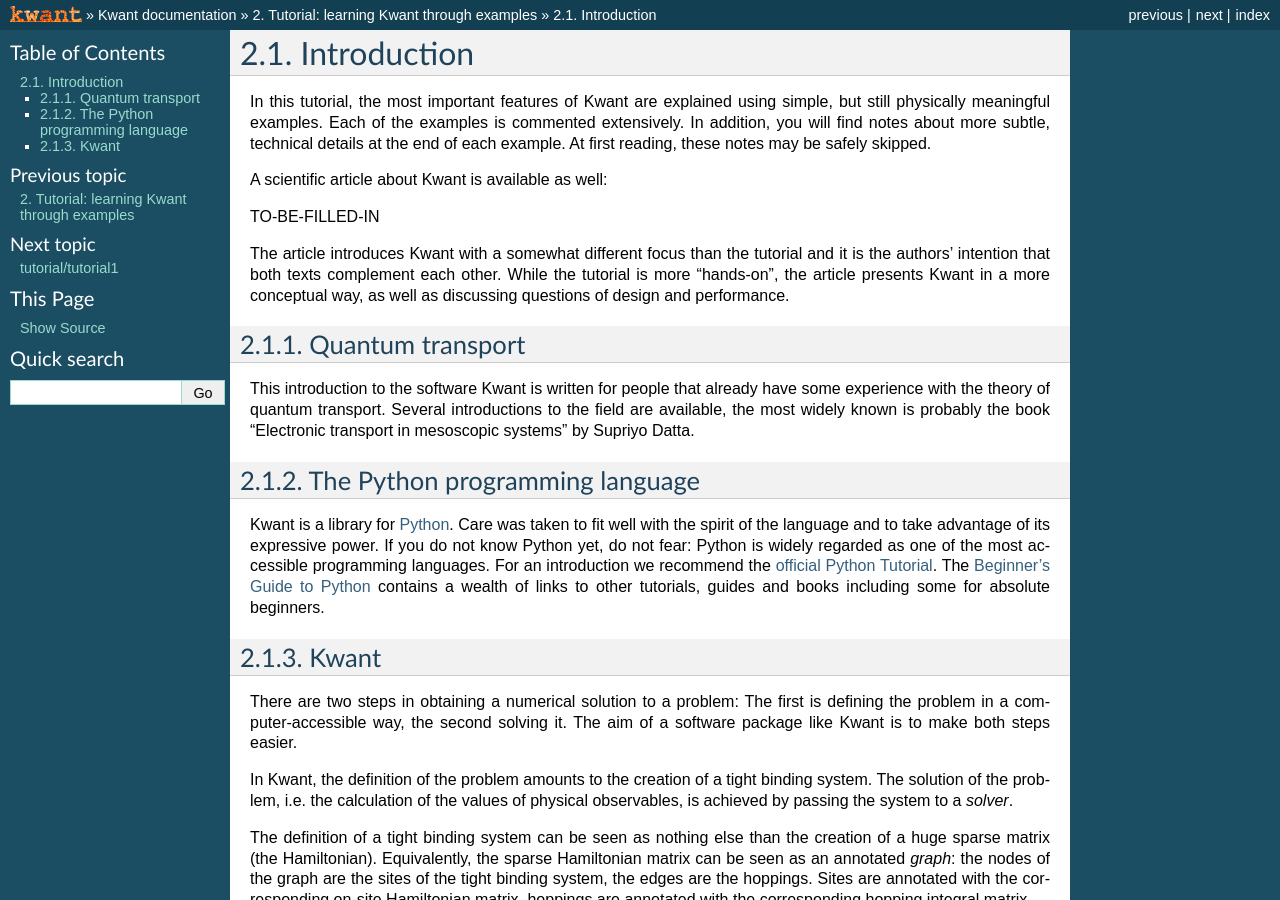
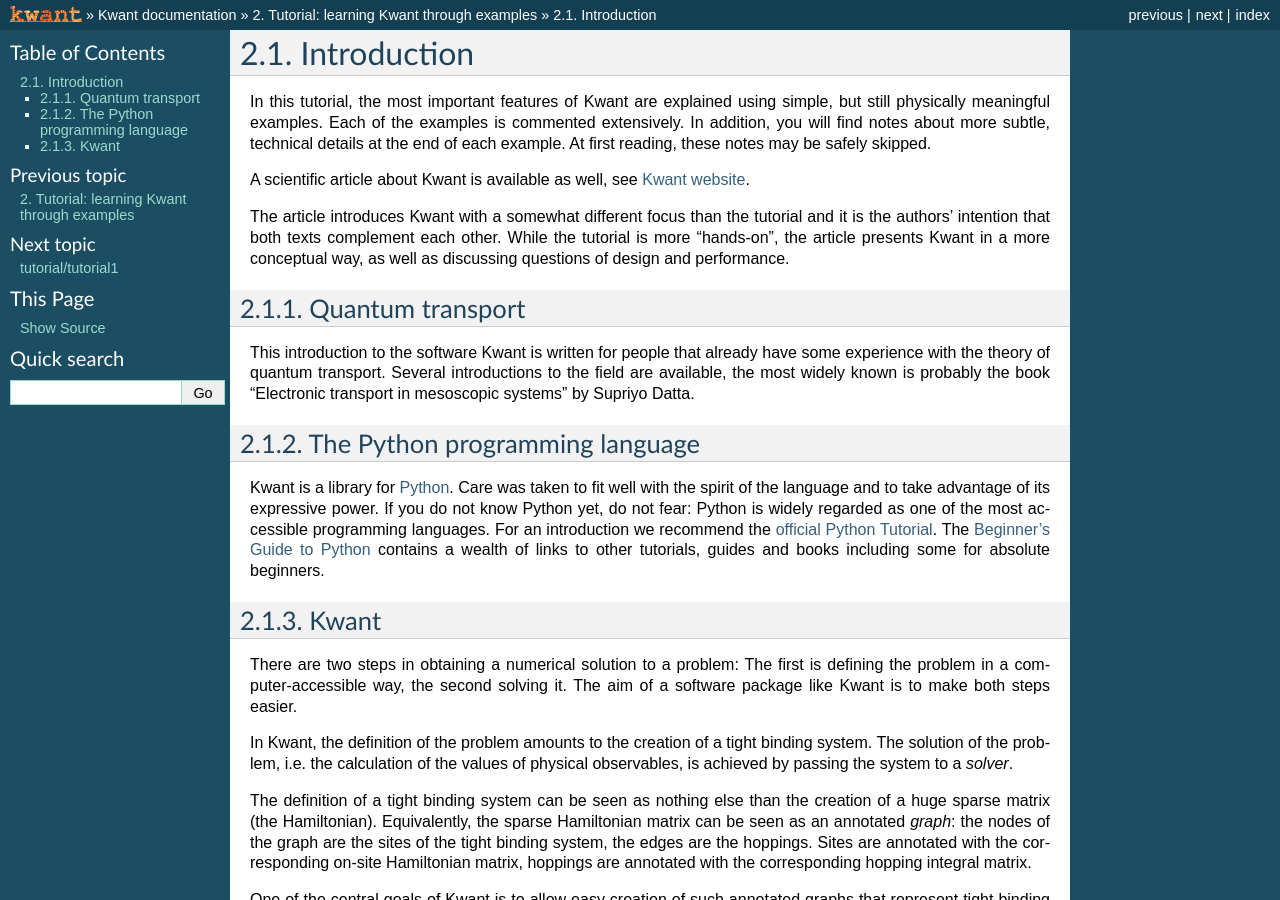
Before and after one commit to kwant-project/kwant, a Sphinx documentation site: the page built from doc/source/tutorial/introduction.rst, in a window 1280 px wide and 900 px high. Built offline with Sphinx 7.4.7, drawn with Linux system fonts in a browser that asks for light colours; formulas are drawn with MathJax 3; pages that are not in the unit, such as notebooks, are missing from menus; the version number could not be read and is left out.

Commit message:
fill in references to mailing list and the paper

```diff
--- a/doc/source/tutorial/introduction.rst
+++ b/doc/source/tutorial/introduction.rst
@@ -7,9 +7,8 @@
 technical details at the end of each example. At first reading, these notes may
 be safely skipped.
 
-A scientific article about Kwant is available as well:
-
-TO-BE-FILLED-IN
+A scientific article about Kwant is available as well, see `Kwant
+website <http://kwant-project.org/citing.html>`_.
 
 The article introduces Kwant with a somewhat different focus than the tutorial
 and it is the authors' intention that both texts complement each other.  While
```
Also changed, not shown: 1 other file.
